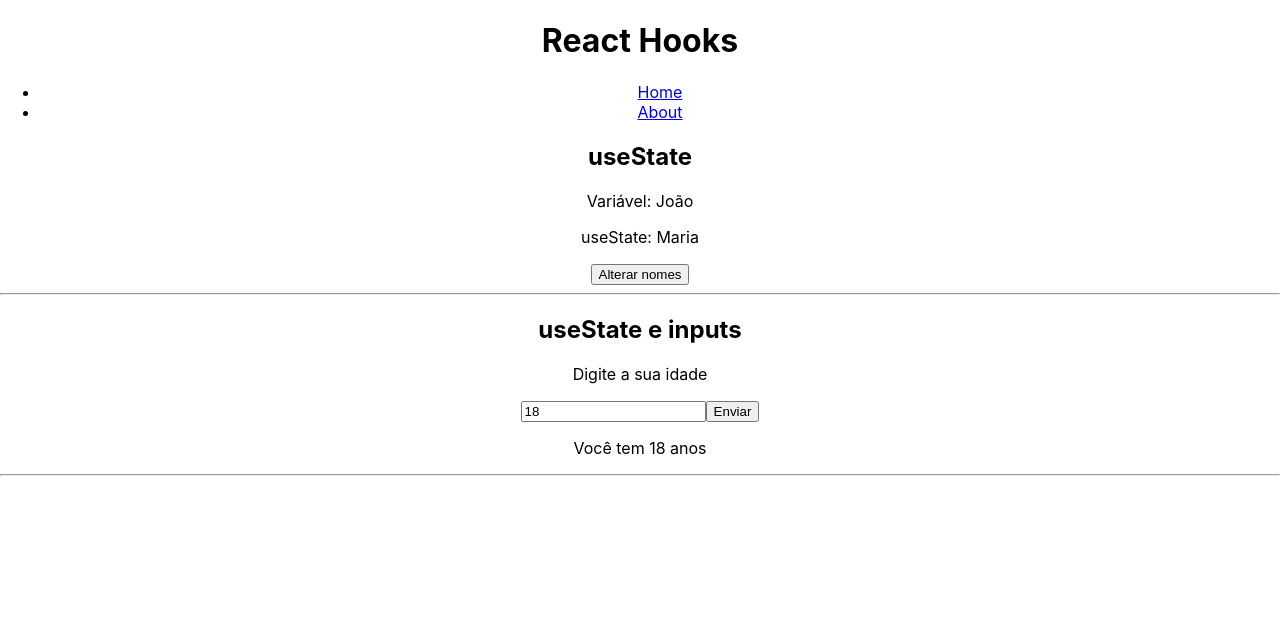
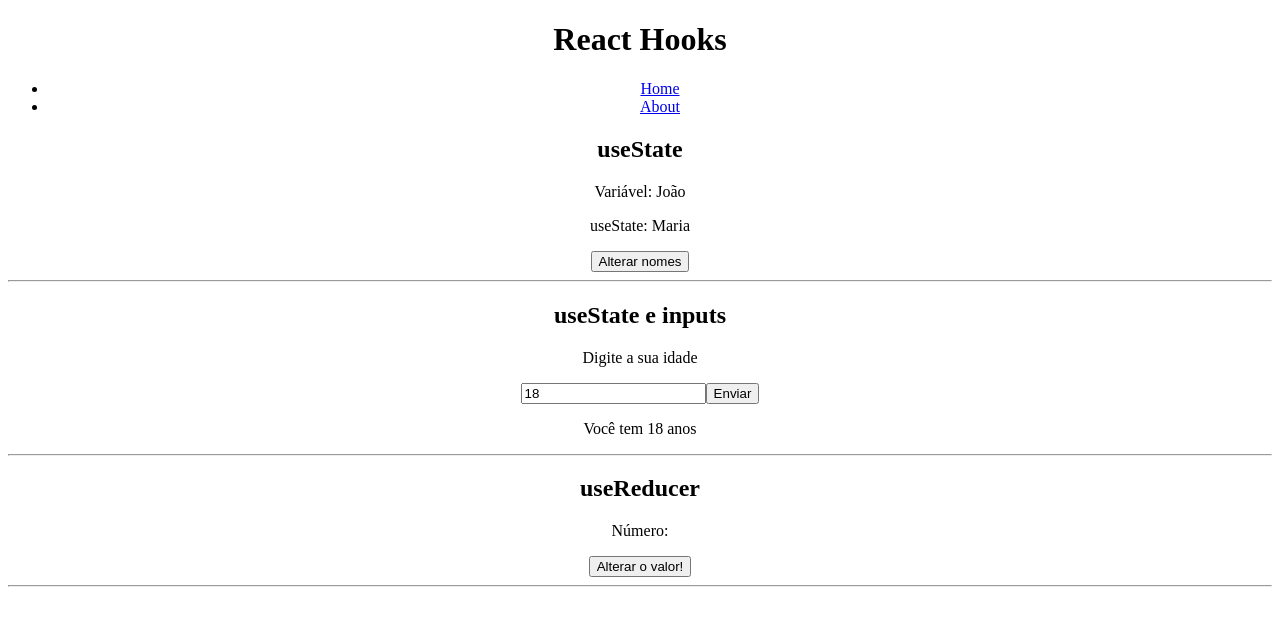
Before and after one commit to xandaosilva/curso-reactjs, a React (Create React App) app in the folder 11_hooks/reacthooks/: page / in a window 1280 px wide. Shown: the top 626 px of the page. Built offline with nearby package versions, Linux system fonts and the light colour scheme.

Commit message:
useReducer

```diff
--- /dev/null
+++ b/11_hooks/reacthooks/src/components/HookUseReducer.js
@@ -0,0 +1,18 @@
+import { useReducer } from 'react'
+
+const HookUseReducer = () => {
+    const [number, dispatch] = useReducer((state, action) => {
+        return Math.random(state);
+    });
+
+    return (
+        <div>
+            <h2>useReducer</h2>
+            <p>Número: {number}</p>
+            <button onClick={dispatch}>Alterar o valor!</button>
+            <hr />
+        </div>
+    );
+}
+
+export default HookUseReducer;
--- a/11_hooks/reacthooks/src/index.css
+++ b/11_hooks/reacthooks/src/index.css
@@ -1,13 +1,3 @@
 body {
-  margin: 0;
-  font-family: -apple-system, BlinkMacSystemFont, 'Segoe UI', 'Roboto', 'Oxygen',
-    'Ubuntu', 'Cantarell', 'Fira Sans', 'Droid Sans', 'Helvetica Neue',
-    sans-serif;
-  -webkit-font-smoothing: antialiased;
-  -moz-osx-font-smoothing: grayscale;
+  padding-bottom: 500px;
 }
-
-code {
-  font-family: source-code-pro, Menlo, Monaco, Consolas, 'Courier New',
-    monospace;
-}
--- a/11_hooks/reacthooks/src/pages/Home.js
+++ b/11_hooks/reacthooks/src/pages/Home.js
@@ -1,9 +1,11 @@
+import HookUseReducer from "../components/HookUseReducer";
 import HookUseState from "../components/HookUseState";
 
 const Home = () => {
     return (
         <div>
             <HookUseState />
+            <HookUseReducer />
         </div>
     );
 }
```
